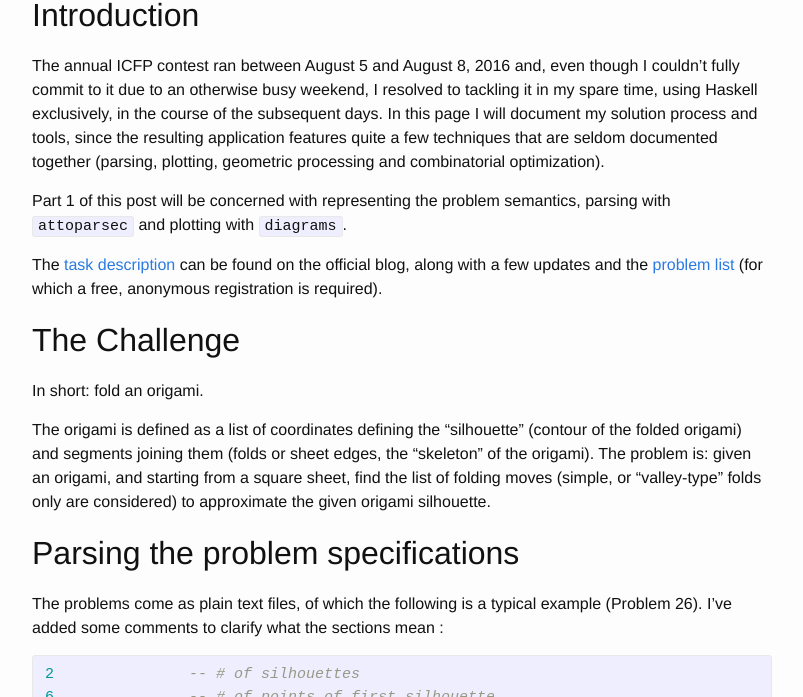
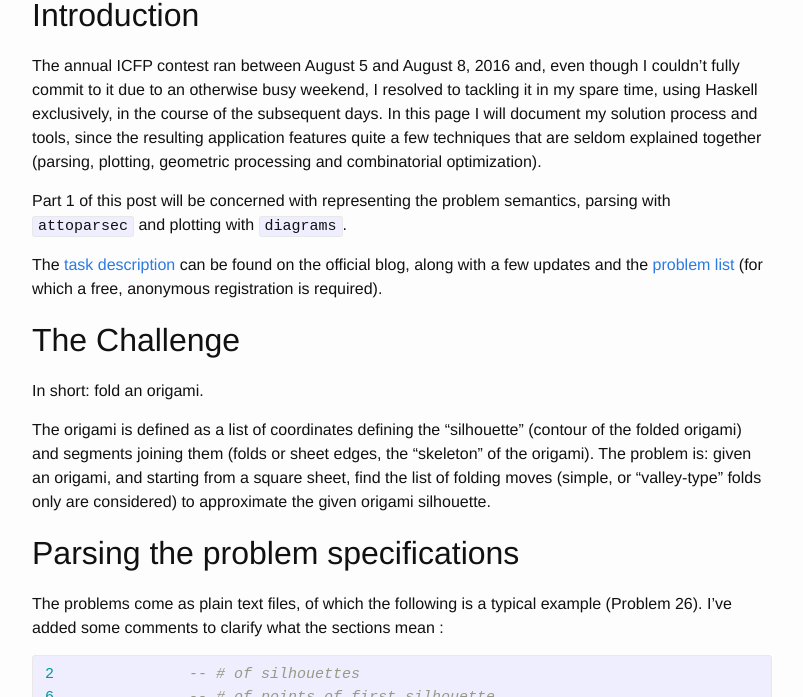
Before and after one commit to ocramz/ocramz.github.io, a Jekyll site: the page built from _posts/2016-08-25-icfp2016.markdown, in a window 1280 px wide and 900 px high, scrolled down 401 px, cut to the strip 203-900 px from the top of the window. Shown: the whole strip, without its empty margins (238-1041 px from the left). Built offline with Jekyll 4.4.1, drawn with Linux system fonts in a browser that asks for light colours; some of the changed text lies outside the part shown.

Commit message:
fixes here and there

```diff
--- a/_posts/2016-08-25-icfp2016.markdown
+++ b/_posts/2016-08-25-icfp2016.markdown
@@ -11,7 +11,7 @@ categories: Haskell tutorials
 
 ## Introduction
 
-The annual ICFP contest ran between August 5 and August 8, 2016 and, even though I couldn't fully commit to it due to an otherwise busy weekend, I resolved to tackling it in my spare time, using Haskell exclusively, in the course of the subsequent days. In this page I will document my solution process and tools, since the resulting application features quite a few techniques that are seldom documented together (parsing, plotting, geometric processing and combinatorial optimization).
+The annual ICFP contest ran between August 5 and August 8, 2016 and, even though I couldn't fully commit to it due to an otherwise busy weekend, I resolved to tackling it in my spare time, using Haskell exclusively, in the course of the subsequent days. In this page I will document my solution process and tools, since the resulting application features quite a few techniques that are seldom explained together (parsing, plotting, geometric processing and combinatorial optimization).
 
 Part 1 of this post will be concerned with representing the problem semantics, parsing with `attoparsec` and plotting with `diagrams`.
 
```
Also changed, not shown: other parts of _posts/2016-08-25-icfp2016.markdown (+1 -1 lines).
